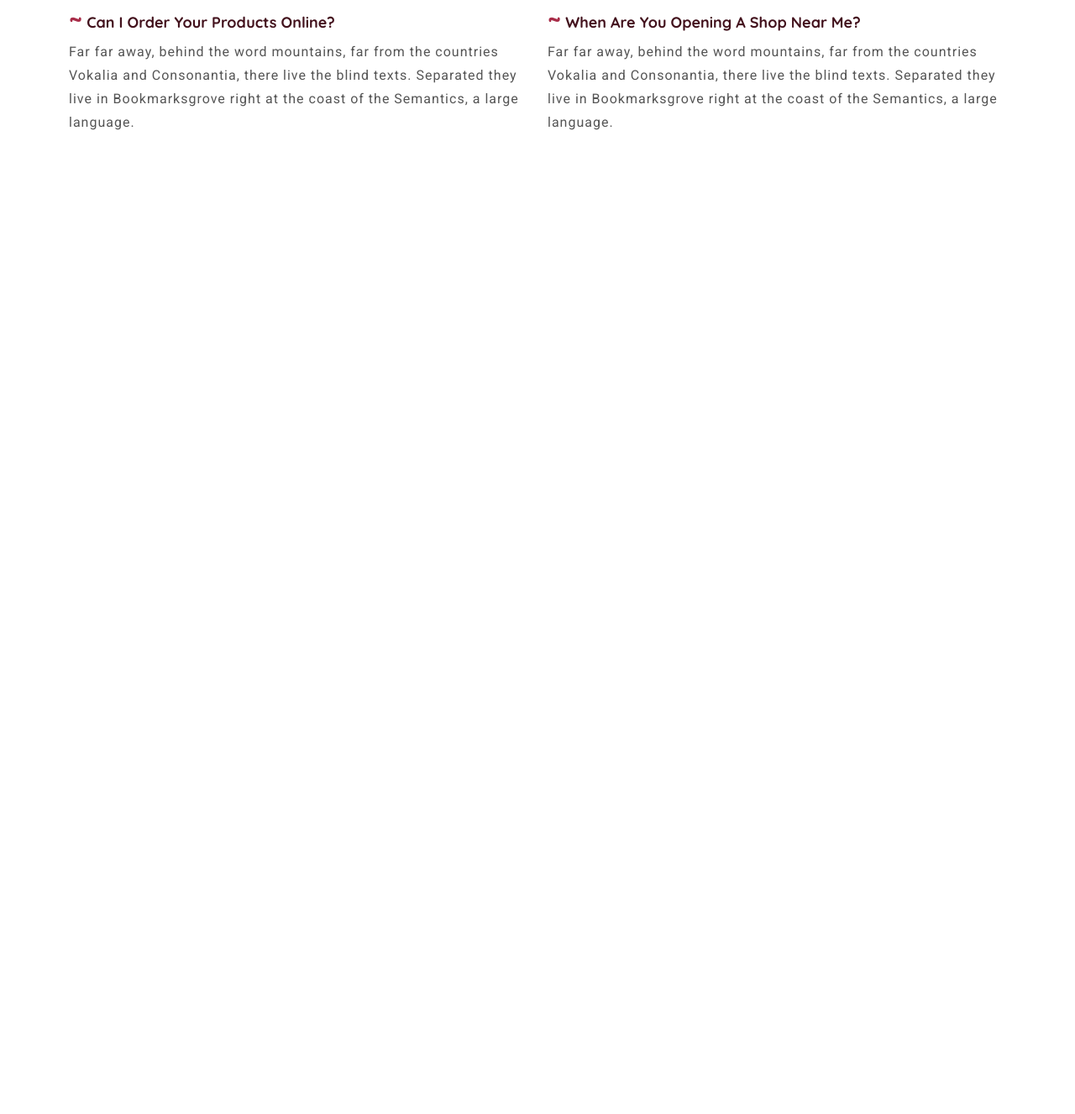
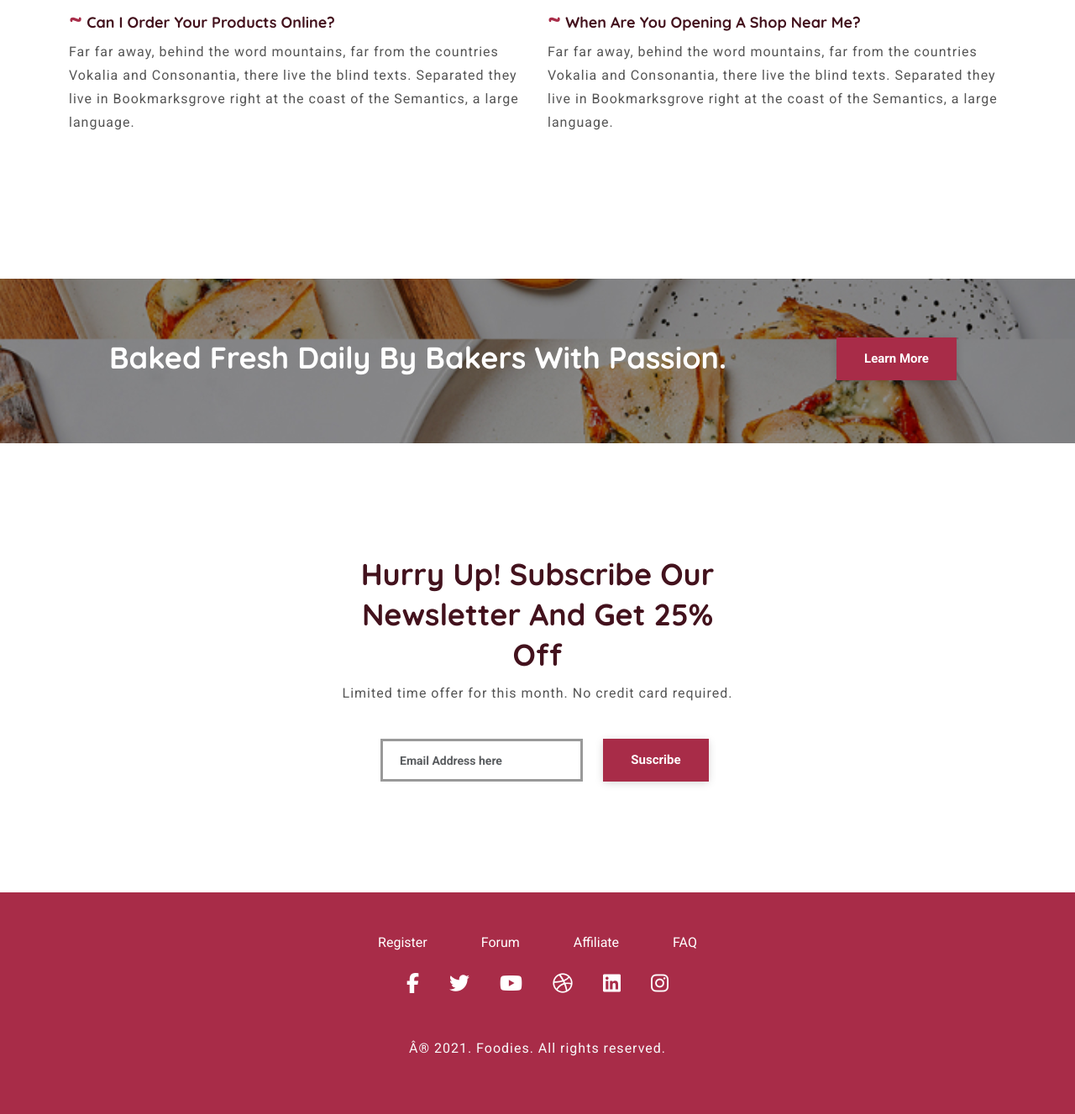
Before and after one commit to FireBird1998/Resturant_Bootstrap, a website built with Vite: page index.html in a window 1280 px wide. Shown: the part 4946-6273 px from the top of the page at 84% size. Before the commit the page ends 5278 px from the top, so only its background shows below. Built offline with nearby package versions, Linux system fonts and the light colour scheme.

Commit message:
news leetter footer and paralax effect done. css d

```diff
--- a/index.html
+++ b/index.html
@@ -284,7 +284,78 @@
         </div>
       </div>
     </section>
-
+    <!-- Book-food -->
+    <section id="book-food">
+      <div class="book-food">
+        <div class="container book-food-text">
+          <div class="row text-center">
+            <div class="col-lg-9 col-md-12">
+              <h2>Baked fresh daily by bakers with passion.</h2>
+            </div>
+            <div class="col-lg-3 col-md-12 mt-lg-0 mt-4">
+              <button class="main-btn">Learn More</button>
+            </div>
+          </div>
+        </div>
+      </div>
+    </section>
+    <!-- News Letter -->
+    <section id="newsletter">
+      <div class="newsletter wrapper">
+        <div class="container">
+          <div class="row">
+            <div class="sol-sm-12">
+              <div class="text-content text-center pb-4">
+                <h2>
+                  Hurry up! Subscribe our newsletter and get 25% off
+                </h2>
+                <p>Limited time offer for this month. No credit card required. </p>
+              </div>
+              <form class="newsletter" action="">
+                <div class="row">
+                  <div class="col-md-8 col-12">
+                    <input type="email" class="form-control" placeholder="Email Address here" name="email">
+                  </div>
+                  <div class="col-md-4 col-12">
+                    <button class="main-btn" type="submit">Suscribe</button>
+                  </div>
+                </div>
+              </form>
+            </div>
+          </div>
+        </div>
+      </div>
+    </section>
+    <!-- Footer Section -->
+    <footer id="footer">
+      <div class="footer py-5">
+        <div class="container">
+          <div class="row">
+            <div class="col-md-12 text-center">
+              <a class="footer-link" href="#">Register</a>
+              <a class="footer-link" href="#">Forum</a>
+              <a class="footer-link" href="#">Affiliate</a>
+              <a class="footer-link" href="#">FAQ</a>
+              <div class="footer-social pt-4 text-center">
+                <a href="#"><i class="fab fa-facebook-f"></i></a>
+                <a href="#"><i class="fab fa-twitter"></i></a>
+                <a href="#"><i class="fab fa-youtube"></i></a>
+                <a href="#"><i class="fab fa-dribbble"></i></a>
+                <a href="#"><i class="fab fa-linkedin"></i></a>
+                <a href="#"><i class="fab fa-instagram"></i></a>
+              </div>
+            </div>
+            <div class="col-sm-12">
+              <div class="footer-copy">
+                  <div class="copy-right text-center pt-5">
+                      <p class="text-light">Â® 2021. Foodies. All rights reserved.</p>
+                  </div>
+              </div>
+            </div>
+          </div>
+        </div>
+      </div>
+    </footer>
 
     <!-- Boot strap js -->
     <script src="https://cdn.jsdelivr.net/npm/@popperjs/core@2.11.8/dist/umd/popper.min.js" integrity="sha384-I7E8VVD/ismYTF4hNIPjVp/Zjvgyol6VFvRkX/vR+Vc4jQkC+hVqc2pM8ODewa9r" crossorigin="anonymous"></script>
--- a/public/css/responsive-style.css
+++ b/public/css/responsive-style.css
@@ -41,8 +41,23 @@
     .top-banner{
         padding: 10.875rem 0 9.375rem;
     }
+    .story-section{
+        height: auto;
+        padding: 3rem 0;
+    }
     .testimonial-section .carousel-item {
         padding: 11rem 3.125rem;
+    }
+    .newsletter{
+        width: 75%;
+    }
+    .newsletter .main-btn{
+        width: 100%;
+        margin-top: 1rem;
+    }
+    .footer .footer-link,
+    .footer a i{
+        padding: 0 0.7rem;
     }
 }
 
--- a/public/css/style.css
+++ b/public/css/style.css
@@ -391,3 +391,61 @@ p{
     font-size: 1.875rem;
     margin-right: 0.3125rem;
 }
+
+.book-food{
+    width: 100%;
+    background: url('../images/bg/bg-3.jpg');
+    background-size: cover;
+    background-attachment: fixed;
+    background-position: 0 71.9125px;
+    padding: 4.37rem 0;
+}
+
+/* Form Control */
+.newsletter{
+    width: 55%;
+    margin: 0 auto;
+}
+
+.newsletter .form-control{
+    height: 3.225rem;
+    padding: 0 1.25rem;
+    font-size: 0.875rem;
+    width: 100%;
+    border-radius: 0;
+    background: transparent;
+    border: 0.1875rem solid var(--text-gray);
+    color: var(--black-color);
+    font-weight: 700;
+}
+.newsletter .form-control:hover,
+.newsletter .form-control:focus {
+    outline:none;
+    box-shadow: none;
+    border-color: var(--primary-color);
+}
+
+
+/*
+=============================
+    Footer Section
+=============================
+ */
+
+ .footer{
+    background-color: var(--primary-color);
+ }
+
+ .footer .footer-link{
+    font-size: 1rem;
+    color: var(--white-color);
+    padding: 0 1.875rem;
+ }
+ .footer .footer-link:hover{
+    color: var(--white-color) !important;
+ }
+.footer a i{
+    font-size: 1.5rem;
+    color: var(--white-color);
+    padding: 0 1rem;
+}
```
